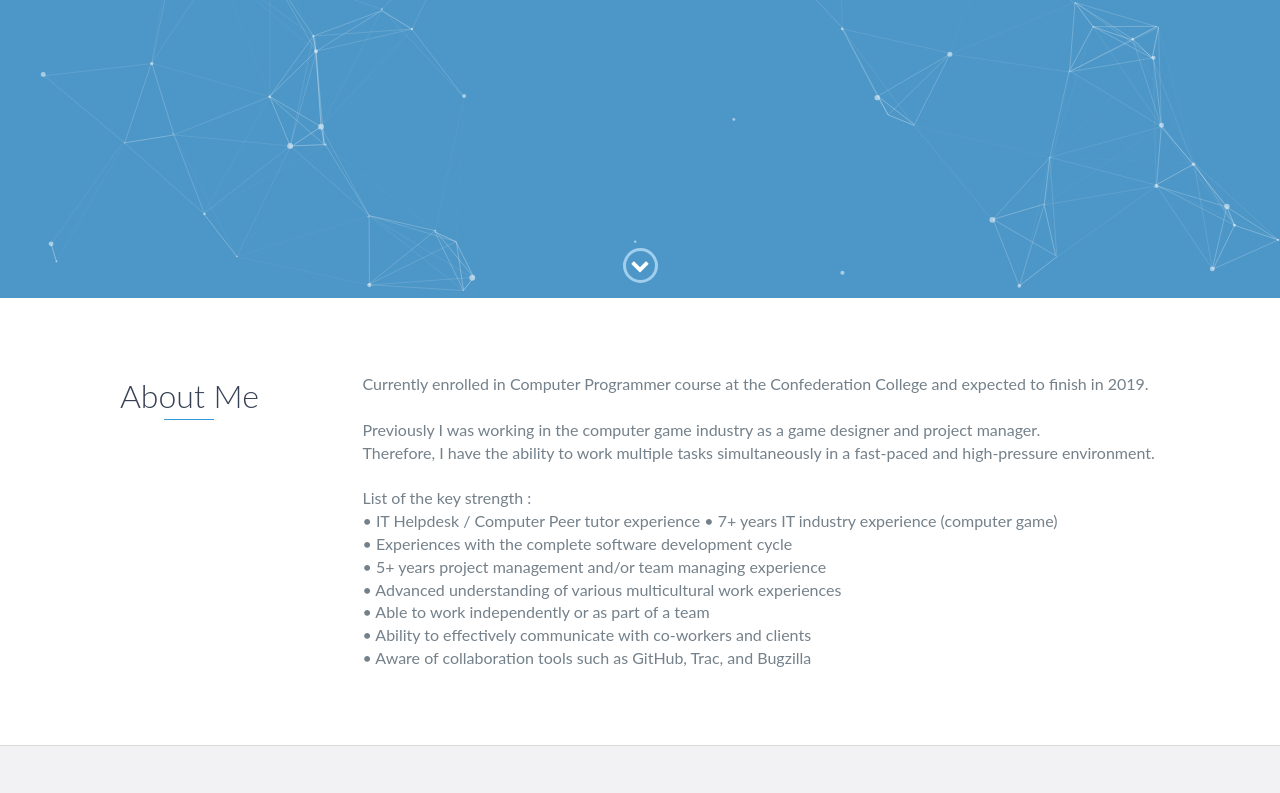
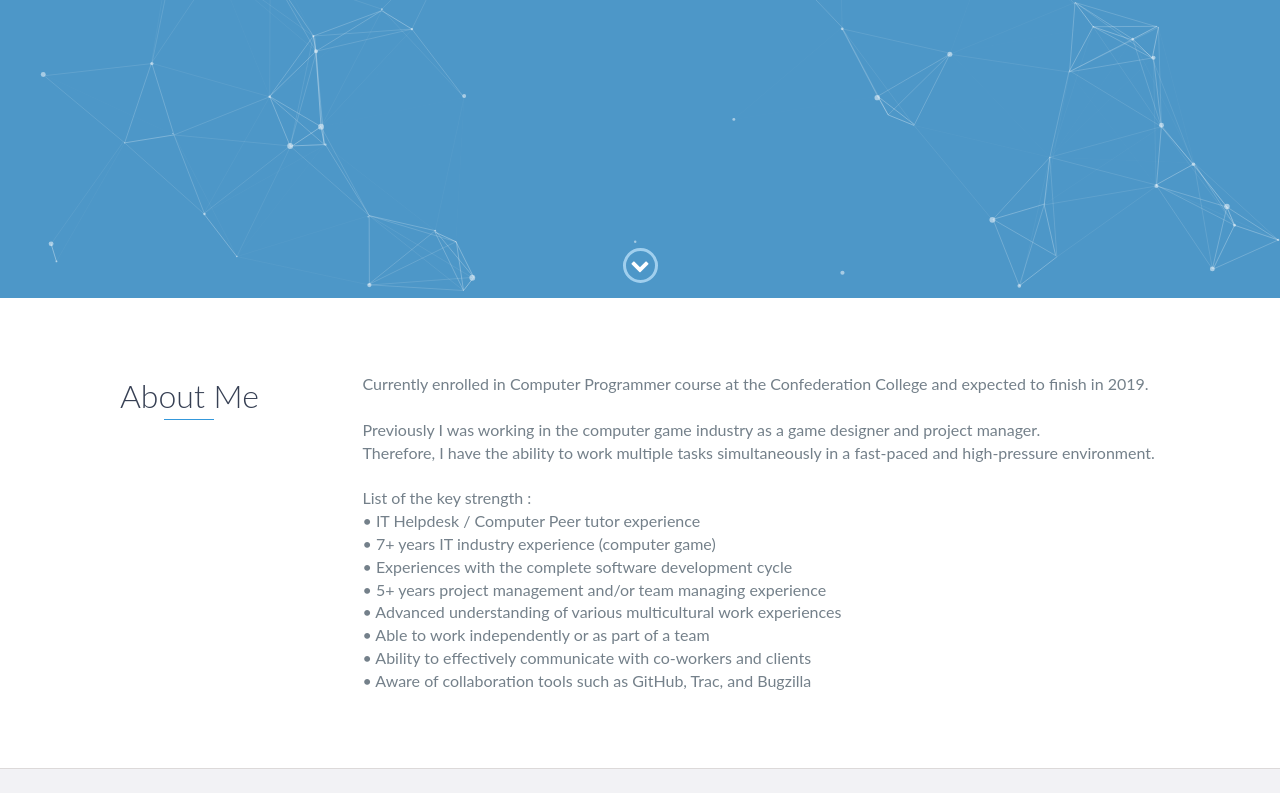
Before and after one commit to byounghyunoh/byounghyunoh.github.io, a website: page index.html in a window 1280 px wide. Shown: the part 502-1295 px from the top of the page. Drawn offline with nearby package versions, Linux system fonts and the light colour scheme.

Commit message:
Minor text fixed

```diff
--- a/index.html
+++ b/index.html
@@ -83,7 +83,7 @@
                             Therefore, I have the ability to work multiple tasks simultaneously in a fast-paced and high-pressure environment.
                             <br/><br/>
                             List of the key strength :<br/>
-                            • IT Helpdesk / Computer Peer tutor experience
+                            • IT Helpdesk / Computer Peer tutor experience<br/>
                             • 7+ years IT industry experience (computer game)<br/>
                             • Experiences with the complete software development cycle<br/>
                             • 5+ years project management and/or team managing experience<br/>
```
